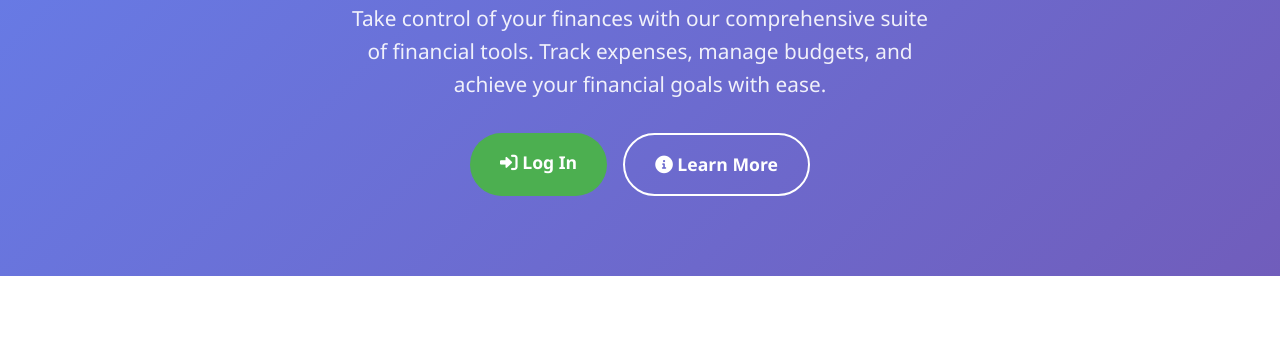
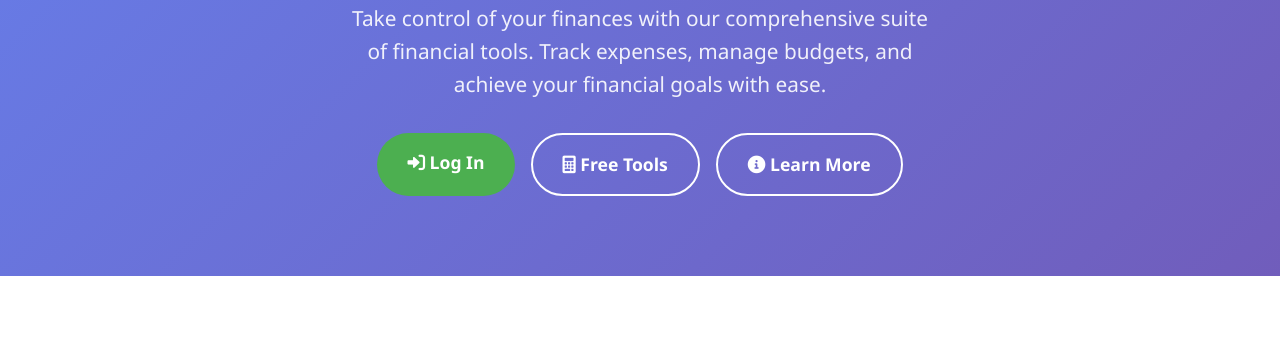
Before and after one commit to stoiccapital/finmetic2, a plain HTML site: page index.html in a window 1280 px wide. Shown: the part 224-562 px from the top of the page. Drawn offline with Linux system fonts and the light colour scheme.

Commit message:
Add Free Tools button to landing page

```diff
--- a/index.html
+++ b/index.html
@@ -95,6 +95,8 @@
             gap: 1rem;
             justify-content: center;
             flex-wrap: wrap;
+            max-width: 600px;
+            margin: 0 auto;
         }
 
         .btn {
@@ -206,6 +208,7 @@
             .cta-buttons {
                 flex-direction: column;
                 align-items: center;
+                gap: 0.5rem;
             }
 
             .btn {
@@ -262,6 +265,9 @@
             <div class="cta-buttons">
                 <a href="/finmetic/login/login.html" class="btn btn--primary">
                     <i class="fas fa-sign-in-alt"></i> Log In
+                </a>
+                <a href="/finmetic/free-tools/free-tools.html" class="btn btn--secondary">
+                    <i class="fas fa-calculator"></i> Free Tools
                 </a>
                 <a href="#features" class="btn btn--secondary">
                     <i class="fas fa-info-circle"></i> Learn More
```
